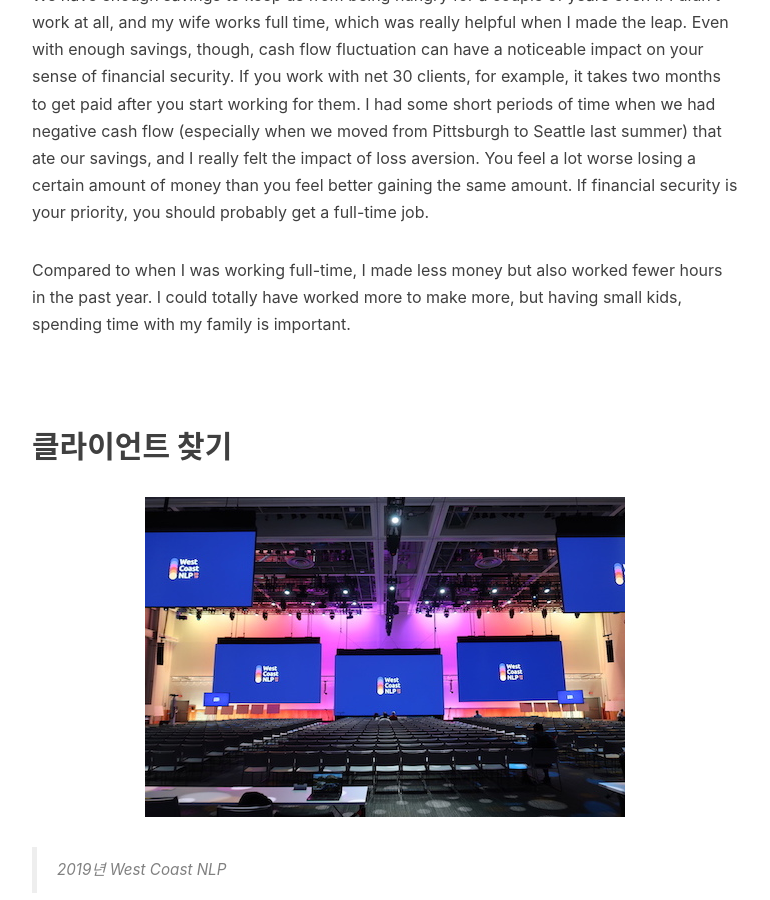
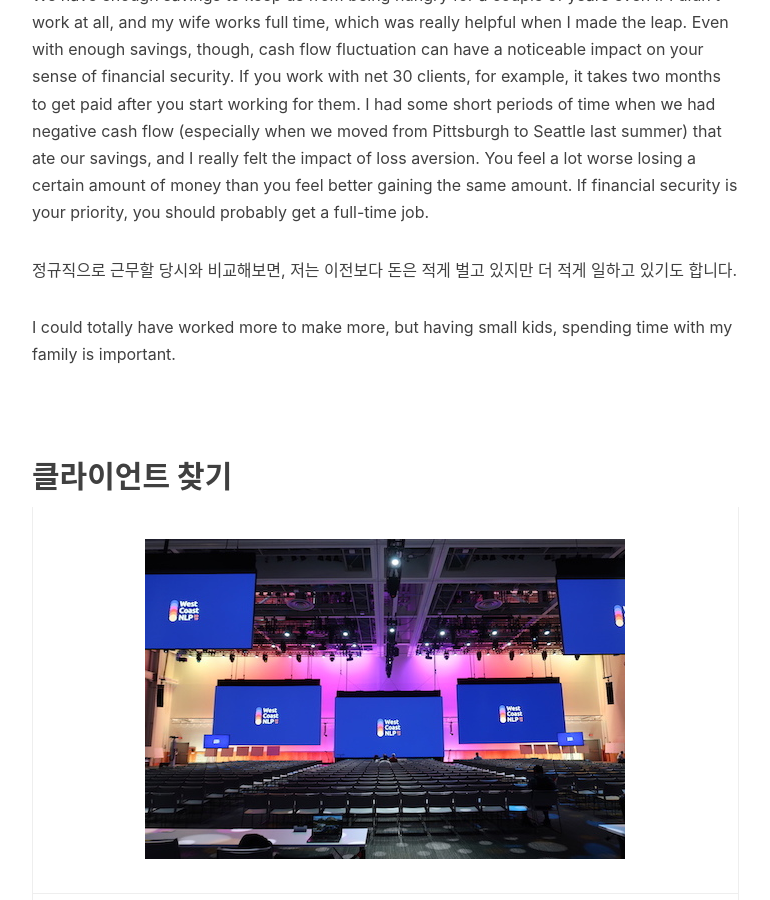
Before and after one commit to Huffon/huffon.github.io, a Jekyll site: the page built from _posts/2020-05-10-ai-freelancer.md, in a window 1280 px wide and 900 px high, scrolled down 3876 px. Shown: the whole window, without its empty margins (233-1003 px from the left). Built offline with Jekyll 4.4.1, drawn with Linux system fonts in a browser that asks for light colours; nearby versions of some CDN libraries; comment, search, counter and statistics services are not loaded.

Commit message:
Modify caption

```diff
--- a/_posts/2020-05-10-ai-freelancer.md
+++ b/_posts/2020-05-10-ai-freelancer.md
@@ -60,7 +60,6 @@
 
 ## Making a living
 
-
 ![](/img/in-post/sigmoid.png)
 > [전망 이론은 팩트입니다](https://ko.wikipedia.org/wiki/%EC%A0%84%EB%A7%9D%EC%9D%B4%EB%A1%A0)
 
@@ -71,15 +70,18 @@
 You feel a lot worse losing a certain amount of money than you feel better gaining the same amount.
 If financial security is your priority, you should probably get a full-time job.
 
-Compared to when I was working full-time, I made less money but also worked fewer hours in the past year.
+정규직으로 근무할 당시와 비교해보면, 저는 이전보다 돈은 적게 벌고 있지만 더 적게 일하고 있기도 합니다.
+
 I could totally have worked more to make more, but having small kids, spending time with my family is important.
 
 <br/>
 
 ## 클라이언트 찾기
 
-![](/img/in-post/west_coast.jpg)
-> 2019년 West Coast NLP
+| ![](/img/in-post/west_coast.jpg) |
+|:--:|
+| _2019년 West Coast NLP_ |
+
 
 저는 대부분의 클라이언트을 제 **네트워크**를 통해 찾았습니다. **컨퍼런스**와 **워크샵**은 **잠재 고객**을 찾는데 매우 유용한 장소입니다. 특히 여러분이 발표할 기회가 있다면 이는 더 좋은 기회가 되겠죠. 그리고 저는 제가 정말 함께 작업하고 싶은 **잠재 고객**을 찾으면, 해당 회사의 **"채용 공고"** 페이지에서 직접 지원을 하기도 합니다. 많은 직원들은 (특히 스타트업이라면 더욱이) 고용 형태에 대해 제대로 밝히기만 한다면 **원격 혹은 파트 타임**으로 회사에 기여할 수 있는 사람들에게 열려 있습니다.
 
```
